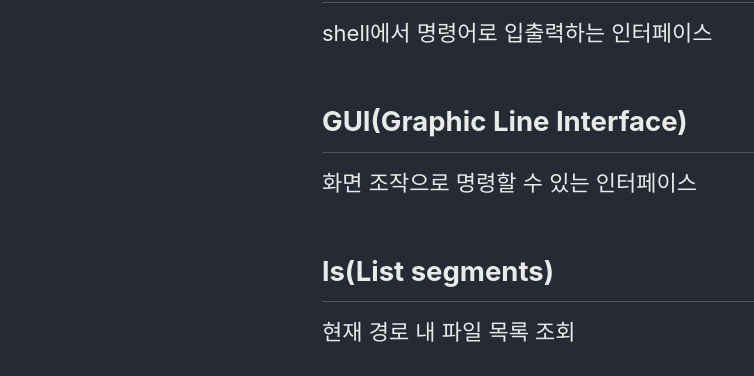
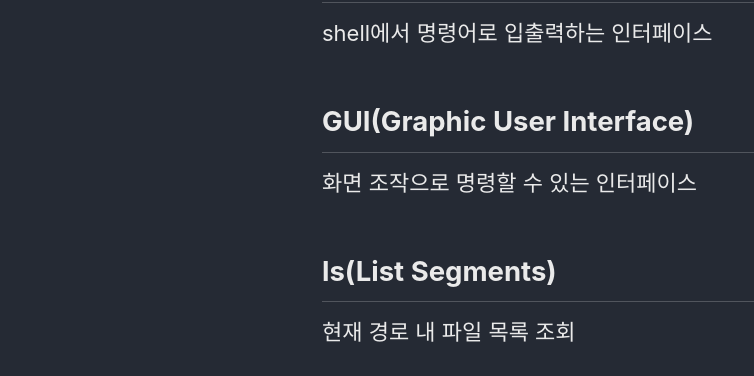
Before and after one commit to GIM-YOUNG-JOO/GIM-YOUNG-JOO.github.io, a Jekyll site: the page built from _posts/2025-01-22-git-study.md, in a window 1280 px wide and 900 px high. Shown: the part 300-676 px from the top of the window, without its empty margins (0-754 px from the left). Built offline with Jekyll 4.4.1, drawn with Linux system fonts in a browser that asks for light colours; cached includes are drawn as plain includes.

Commit message:
fix: 오타 수정

```diff
--- a/_posts/2025-01-22-git-study.md
+++ b/_posts/2025-01-22-git-study.md
@@ -11,10 +11,10 @@ comments: true
 ## CLI(Command Line Interface)
 shell에서 명령어로 입출력하는 인터페이스
 
-## GUI(Graphic Line Interface)
+## GUI(Graphic User Interface)
 화면 조작으로 명령할 수 있는 인터페이스
 
-## ls(List segments)
+## ls(List Segments)
 현재 경로 내 파일 목록 조회
 
 ## cd(Change Directory)
```
